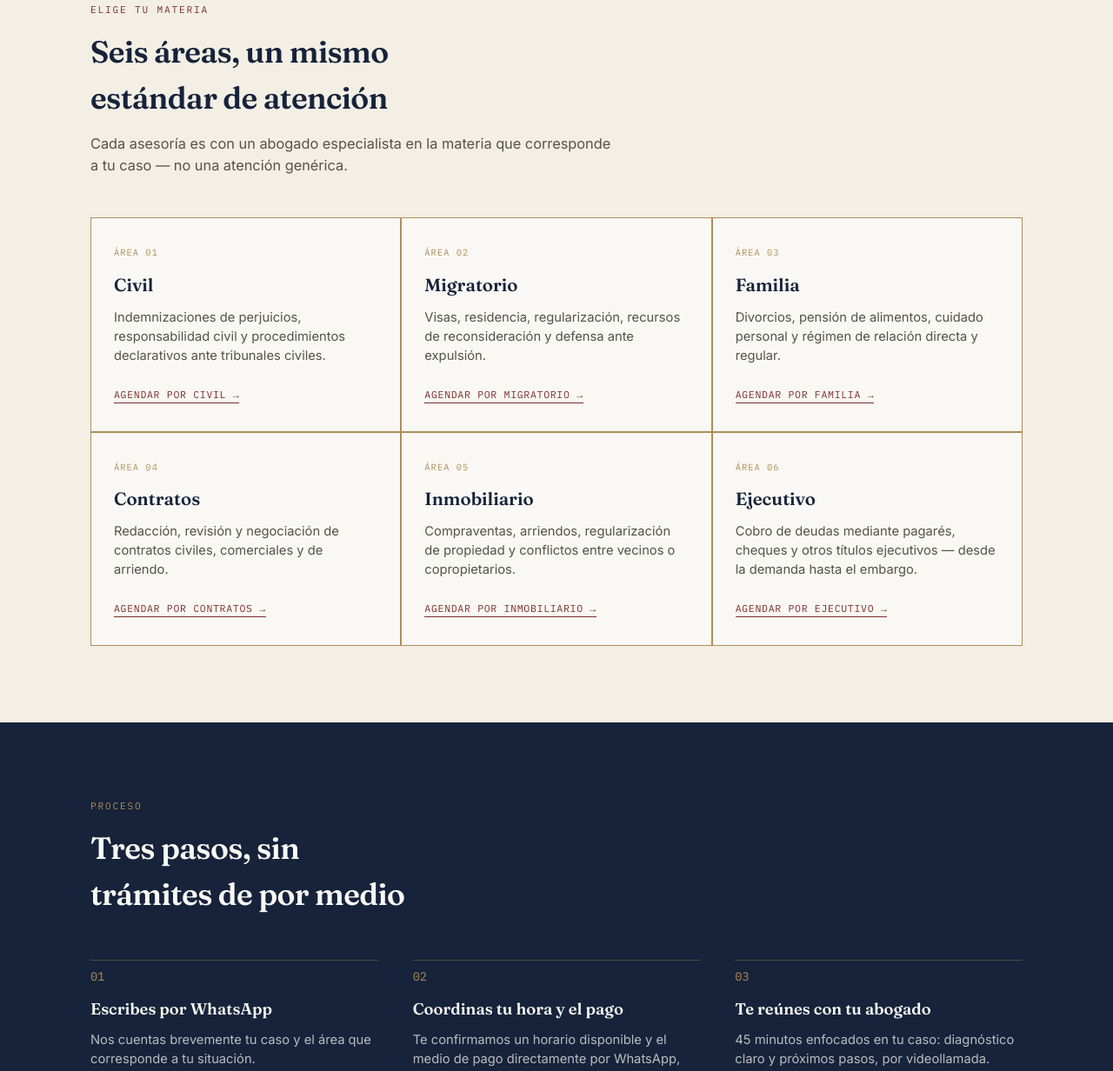
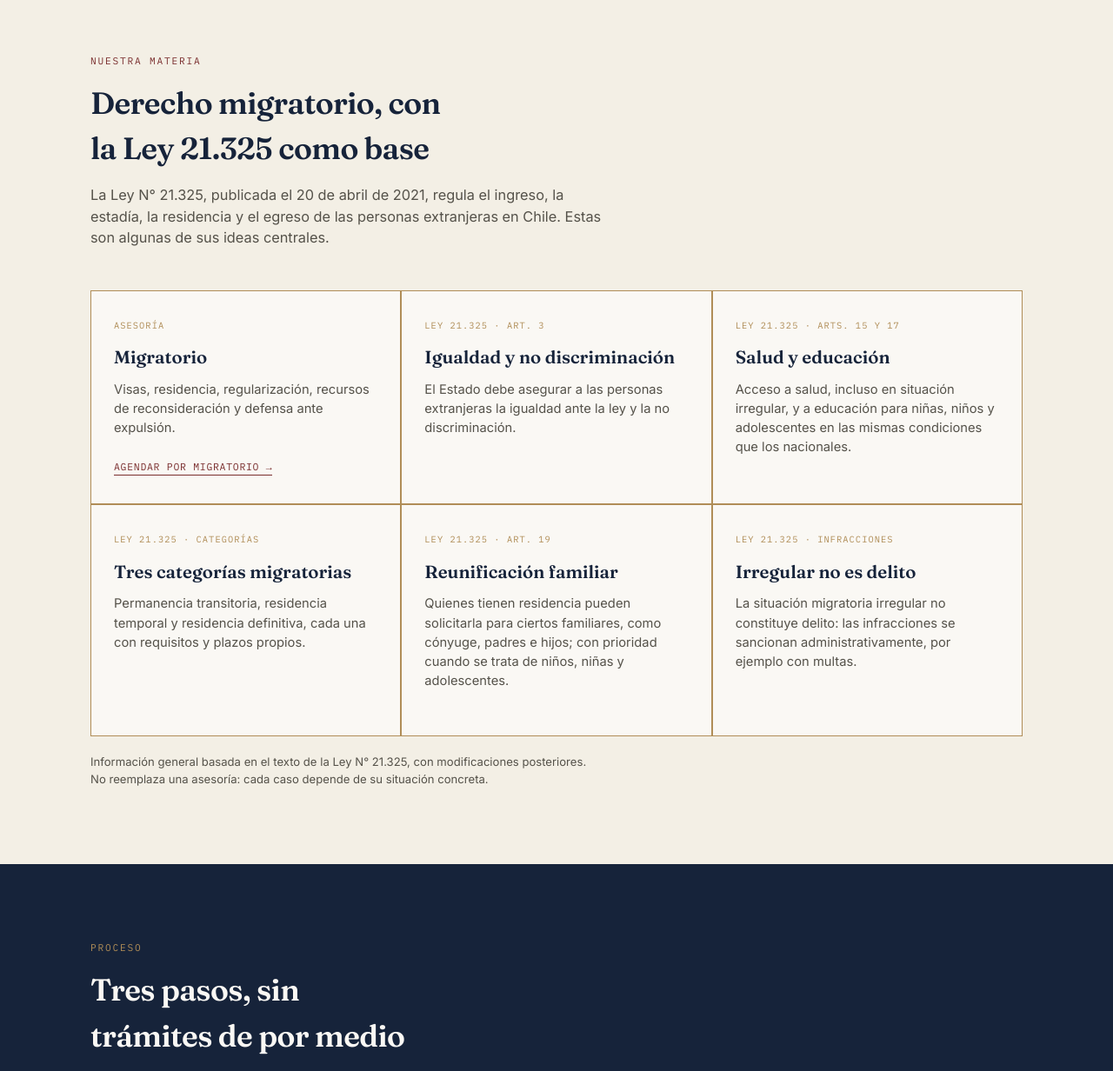
Before and after one commit to shinojosa914/EJM, a plain HTML site: page index.html in a window 1280 px wide. Shown: the part 772-2004 px from the top of the page at 87% size. Drawn offline with Linux system fonts and the light colour scheme.

Commit message:
Add files via upload

```diff
--- a/index.html
+++ b/index.html
@@ -4,7 +4,7 @@
 <meta charset="UTF-8">
 <script>document.documentElement.classList.add("js")</script>
 <meta name="viewport" content="width=device-width, initial-scale=1.0">
-<title>Estudio Jurídico Magna — Asesoría Legal</title>
+<title>Estudio Jurídico Magna — Asesoría Migratoria</title>
 <link rel="preconnect" href="https://fonts.googleapis.com">
 <link rel="preconnect" href="https://fonts.gstatic.com" crossorigin>
 <link href="https://fonts.googleapis.com/css2?family=Fraunces:opsz,wght@9..144,400;9..144,500;9..144,600;9..144,700&family=Inter:wght@400;500;600;700&family=IBM+Plex+Mono:wght@400;500&display=swap" rel="stylesheet">
@@ -318,6 +318,7 @@
     transition: opacity 0.15s ease;
   }
   .area-link:hover { opacity: 0.65; }
+  .law-note { margin-top: 20px; font-size: 0.82rem; color: #55524a; max-width: 70ch; }
 
   /* ---------- COMO FUNCIONA ---------- */
   .how { background: var(--ink); color: var(--white); }
@@ -571,9 +572,9 @@
 <section class="hero">
   <div class="wrap hero-grid">
     <div>
-      <div class="eyebrow">Asesoría legal con hora confirmada</div>
-      <h1>Habla con un abogado <em>esta semana</em>, no cuando el caso ya se complicó.</h1>
-      <p class="lede">Agenda una asesoría de 45 minutos con un abogado especialista en tu materia. Escríbenos por WhatsApp, coordinamos tu hora y el pago directamente contigo.</p>
+      <div class="eyebrow">Asesoría migratoria con hora confirmada</div>
+      <h1>Habla con un experto en migraciones <em>esta semana</em>, no cuando el caso ya se complicó.</h1>
+      <p class="lede">Agenda una asesoría de 45 minutos con un experto en migraciones. Escríbenos por WhatsApp, coordinamos tu hora y el pago directamente contigo.</p>
       <div class="hero-actions">
         <a href="#agendar" class="stamp-btn" id="hero-cta">
           Agendar mi asesoría
@@ -597,55 +598,47 @@
 <section class="section" id="areas">
   <div class="wrap">
     <div class="section-head reveal">
-      <div class="section-eyebrow">Elige tu materia</div>
-      <h2>Seis áreas, un mismo estándar de atención</h2>
-      <p>Cada asesoría es con un abogado especialista en la materia que corresponde a tu caso — no una atención genérica.</p>
+      <div class="section-eyebrow">Nuestra materia</div>
+      <h2>Derecho migratorio, con la Ley 21.325 como base</h2>
+      <p>La Ley N° 21.325, publicada el 20 de abril de 2021, regula el ingreso, la estadía, la residencia y el egreso de las personas extranjeras en Chile. Estas son algunas de sus ideas centrales.</p>
     </div>
     <div class="areas-grid">
 
       <div class="area-card reveal">
-        <div class="area-tab">Área 01</div>
-        <h3>Civil</h3>
-        <p>Indemnizaciones de perjuicios, responsabilidad civil y procedimientos declarativos ante tribunales civiles.</p>
-        <a class="area-link" href="#agendar">Agendar por civil →</a>
-      </div>
-
-      <div class="area-card reveal">
-        <div class="area-tab">Área 02</div>
+        <div class="area-tab">Asesoría</div>
         <h3>Migratorio</h3>
         <p>Visas, residencia, regularización, recursos de reconsideración y defensa ante expulsión.</p>
         <a class="area-link" href="#agendar">Agendar por migratorio →</a>
       </div>
 
-      <div class="area-card reveal">
-        <div class="area-tab">Área 03</div>
-        <h3>Familia</h3>
-        <p>Divorcios, pensión de alimentos, cuidado personal y régimen de relación directa y regular.</p>
-        <a class="area-link" href="#agendar">Agendar por familia →</a>
+      <div class="area-card info reveal">
+        <div class="area-tab">Ley 21.325 · Art. 3</div>
+        <h3>Igualdad y no discriminación</h3>
+        <p>El Estado debe asegurar a las personas extranjeras la igualdad ante la ley y la no discriminación.</p>
       </div>
-
-      <div class="area-card reveal">
-        <div class="area-tab">Área 04</div>
-        <h3>Contratos</h3>
-        <p>Redacción, revisión y negociación de contratos civiles, comerciales y de arriendo.</p>
-        <a class="area-link" href="#agendar">Agendar por contratos →</a>
+      <div class="area-card info reveal">
+        <div class="area-tab">Ley 21.325 · Arts. 15 y 17</div>
+        <h3>Salud y educación</h3>
+        <p>Acceso a salud, incluso en situación irregular, y a educación para niñas, niños y adolescentes en las mismas condiciones que los nacionales.</p>
       </div>
-
-      <div class="area-card reveal">
-        <div class="area-tab">Área 05</div>
-        <h3>Inmobiliario</h3>
-        <p>Compraventas, arriendos, regularización de propiedad y conflictos entre vecinos o copropietarios.</p>
-        <a class="area-link" href="#agendar">Agendar por inmobiliario →</a>
+      <div class="area-card info reveal">
+        <div class="area-tab">Ley 21.325 · Categorías</div>
+        <h3>Tres categorías migratorias</h3>
+        <p>Permanencia transitoria, residencia temporal y residencia definitiva, cada una con requisitos y plazos propios.</p>
       </div>
-
-      <div class="area-card reveal">
-        <div class="area-tab">Área 06</div>
-        <h3>Ejecutivo</h3>
-        <p>Cobro de deudas mediante pagarés, cheques y otros títulos ejecutivos — desde la demanda hasta el embargo.</p>
-        <a class="area-link" href="#agendar">Agendar por ejecutivo →</a>
+      <div class="area-card info reveal">
+        <div class="area-tab">Ley 21.325 · Art. 19</div>
+        <h3>Reunificación familiar</h3>
+        <p>Quienes tienen residencia pueden solicitarla para ciertos familiares, como cónyuge, padres e hijos; con prioridad cuando se trata de niños, niñas y adolescentes.</p>
+      </div>
+      <div class="area-card info reveal">
+        <div class="area-tab">Ley 21.325 · Infracciones</div>
+        <h3>Irregular no es delito</h3>
+        <p>La situación migratoria irregular no constituye delito: las infracciones se sancionan administrativamente, por ejemplo con multas.</p>
       </div>
 
     </div>
+    <p class="law-note reveal">Información general basada en el texto de la Ley N° 21.325, con modificaciones posteriores. No reemplaza una asesoría: cada caso depende de su situación concreta.</p>
   </div>
 </section>
 
@@ -659,7 +652,7 @@
       <div class="step reveal">
         <span class="step-num">01</span>
         <h4>Escribes por WhatsApp</h4>
-        <p>Nos cuentas brevemente tu caso y el área que corresponde a tu situación.</p>
+        <p>Nos cuentas brevemente tu situación migratoria y lo que necesitas resolver.</p>
       </div>
       <div class="step reveal">
         <span class="step-num">02</span>
@@ -668,7 +661,7 @@
       </div>
       <div class="step reveal">
         <span class="step-num">03</span>
-        <h4>Te reúnes con tu abogado</h4>
+        <h4>Te reúnes con tu experto en migraciones</h4>
         <p>45 minutos enfocados en tu caso: diagnóstico claro y próximos pasos, por videollamada.</p>
       </div>
     </div>
@@ -683,12 +676,12 @@
     </div>
     <div class="trust-grid">
       <div class="trust-item reveal">
-        <span class="num">6</span>
-        <p>Áreas de práctica cubiertas por abogados dedicados a esa materia — no un generalista para todo.</p>
+        <span class="num">1</span>
+        <p>Una sola materia, derecho migratorio, con atención dedicada — no un generalista para todo.</p>
       </div>
       <div class="trust-item reveal">
         <span class="num">Directo</span>
-        <p>Hablas con el abogado a cargo de tu caso desde la primera reunión, sin intermediarios ni derivaciones internas.</p>
+        <p>Hablas con el experto en migraciones a cargo de tu caso desde la primera reunión, sin intermediarios ni derivaciones internas.</p>
       </div>
       <div class="trust-item reveal">
         <span class="num">45'</span>
@@ -728,7 +721,7 @@
 <section class="cta-final">
   <div class="wrap">
     <h2>Tu caso no mejora esperando.</h2>
-    <p>Agenda tu asesoría ahora y habla con un abogado especialista esta semana.</p>
+    <p>Agenda tu asesoría ahora y habla con un experto en migraciones esta semana.</p>
     <a href="#" class="stamp-btn" id="final-cta">
       Agendar mi asesoría
       <span class="price">Coordina hora y valor por WhatsApp</span>
```
